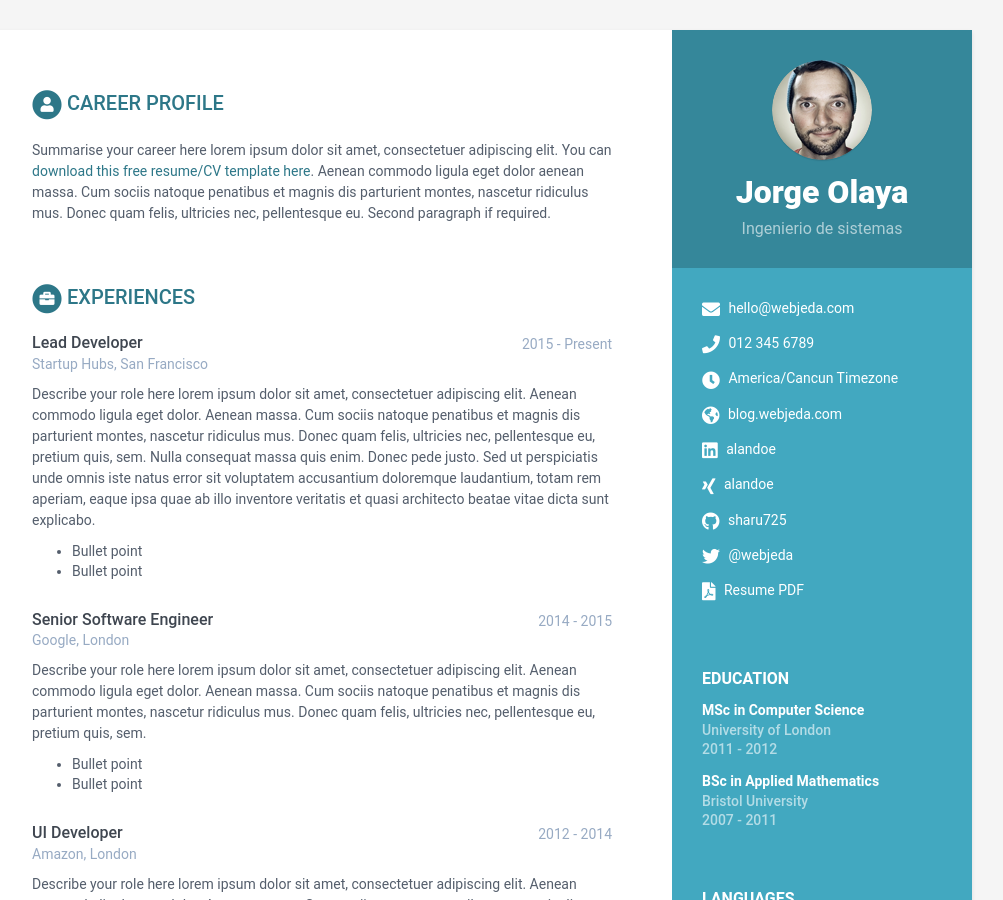
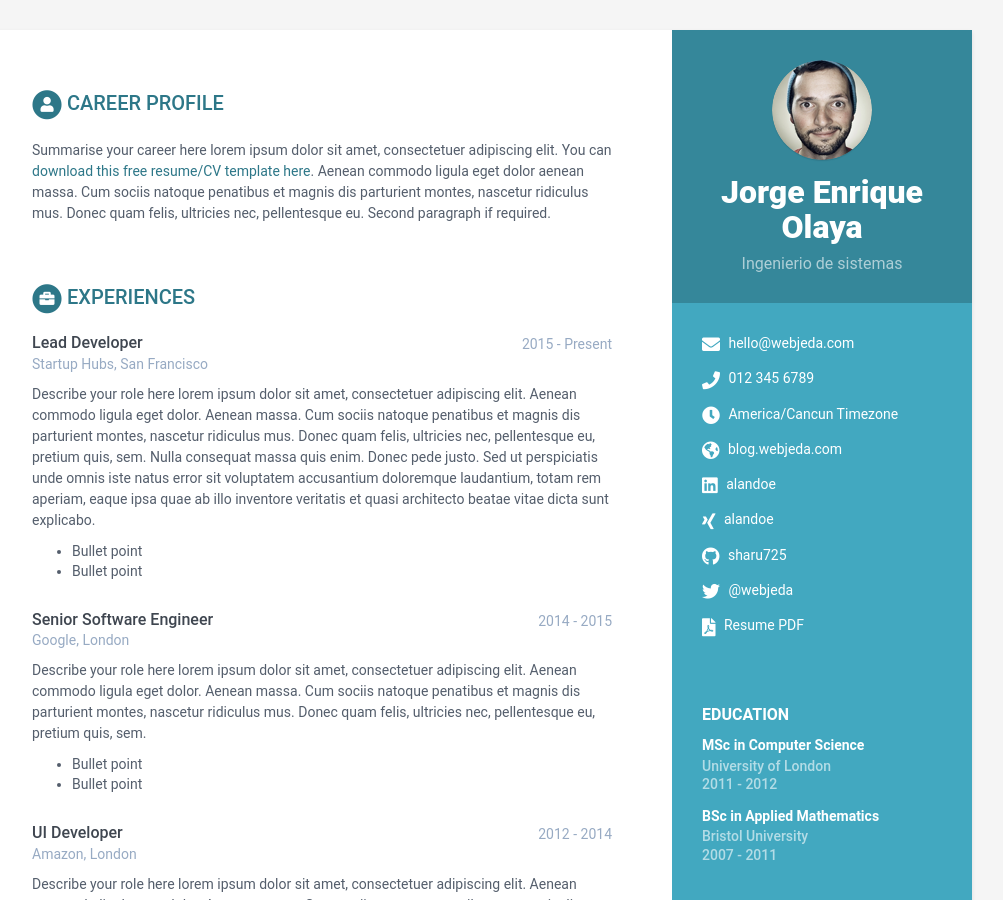
Before and after one commit to Jeol28/Jekyll, a Jekyll site: the page built from index.html, in a window 1280 px wide and 900 px high. Shown: the whole window, without its empty margins (168-1171 px from the left). Built offline with Jekyll 4.4.1, drawn with Linux system fonts in a browser that asks for light colours.

Commit message:
Completar nombre

```diff
--- a/_data/data.yml
+++ b/_data/data.yml
@@ -8,7 +8,7 @@ sidebar:
     education: True # set to False if you want education in main section instead of in sidebar
 
     # Profile information
-    name: Jorge Olaya
+    name: Jorge Enrique Olaya
     tagline: Ingenierio de sistemas
     avatar: profile.png  #place a 100x100 picture inside /assets/images/ folder and provide the name of the file below
 
```
